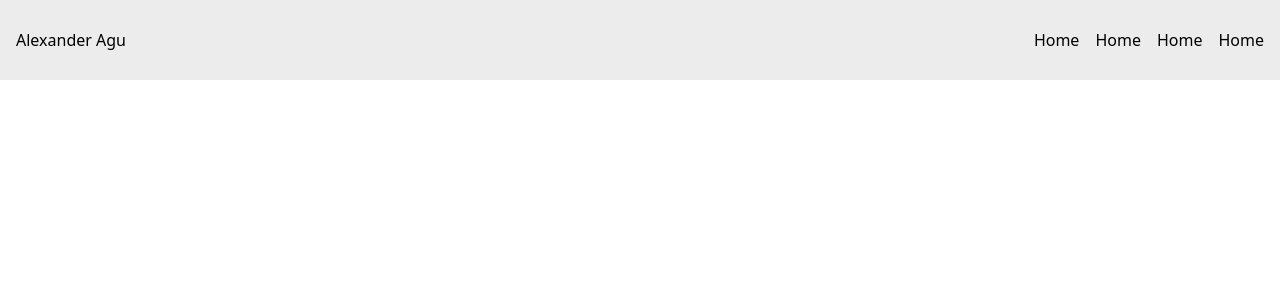
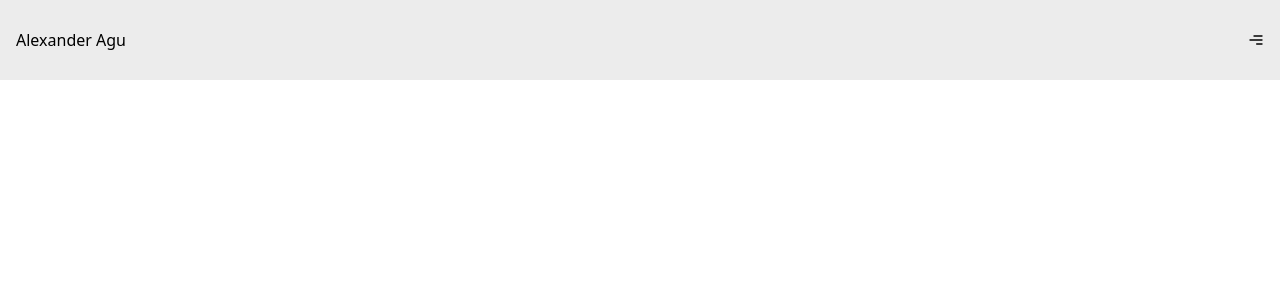
Before and after one commit to Alexander-Agu/my-portfolio-v2, a React (Vite) app: page / in a window 1280 px wide. Shown: the top 300 px of the page. Built offline with nearby package versions, Linux system fonts and the light colour scheme.

Commit message:
Created the header component

```diff
--- a/package.json
+++ b/package.json
@@ -13,6 +13,7 @@
     "@tailwindcss/vite": "^4.1.13",
     "react": "^19.1.1",
     "react-dom": "^19.1.1",
+    "react-icons": "^5.5.0",
     "tailwindcss": "^4.1.13"
   },
   "devDependencies": {
--- a/src/UI/Link/Link.tsx
+++ b/src/UI/Link/Link.tsx
@@ -1,4 +1,5 @@
 import React from 'react'
+import "./link.css";
 
 type linkProps = {
     link : string,
@@ -8,6 +9,12 @@ type linkProps = {
 
 export default function Link({link, name}: linkProps) {
   return (
-    <a href={link}>{name}</a>
+    <a href={link}
+      className='
+        hover:text-[#ff6f3c]
+      '
+    >
+      {name}
+    </a>
   )
 }
--- a/src/UI/Link/link.css
+++ b/src/UI/Link/link.css
@@ -0,0 +1 @@
+@import "tailwindcss";
--- a/src/components/Header/Header.tsx
+++ b/src/components/Header/Header.tsx
@@ -1,7 +1,15 @@
-import React from 'react'
+import React, { useState } from 'react'
+import "./header.css";
 import Link from '../../UI/Link/Link'
+import { CgMenuRight } from "react-icons/cg";
+import { RiCloseLargeFill } from "react-icons/ri";
+import { FaS } from 'react-icons/fa6';
+
 
 export default function Header() {
+    const [menuOpen, setMenuOpen] = useState(false);
+
+
     return (
         <header
             className='
@@ -20,24 +28,41 @@ export default function Header() {
 
 
             <nav
-            className='flex items-center justify-center'
-        >
-            <ul
                 className='
-                    flex items-center justify-center flex-row gap-[1rem]
+                flex items-center justify-center
                 '
             >
+                <input type="checkbox" id='sidebar' className='hidden' />
+
+                <label htmlFor="sidebar" onClick={()=> setMenuOpen(true)}>
+                    <CgMenuRight />
+                </label>
+
+                <ul
+                    className={`
+                        h-[100dvh] w-[250px] fixed right-0 top-0 p-[1rem]
+                        bg-black text-white
+                        flex items-center justify-start flex-col gap-[1rem]
+                        transform transition-transform duration-300 ease-in-out
+                        ${menuOpen ? "translate-x-0" : "translate-x-full"}
+                    `}
+                >
                     <li>
-                    <Link link='#home' name='Home' />
+                        <label htmlFor="sidebar" onClick={()=> setMenuOpen(false)}>
+                            <RiCloseLargeFill />
+                        </label>
                     </li>
                     <li>
                         <Link link='#home' name='Home' />
                     </li>
                     <li>
-                    <Link link='#home' name='Home' />
+                        <Link link='#home' name='About' />
                     </li>
                     <li>
-                    <Link link='#home' name='Home' />
+                        <Link link='#home' name='Projects' />
+                    </li>
+                    <li>
+                        <Link link='#home' name='Contact' />
                     </li>
                 </ul>
             </nav>
```
Also changed, not shown: 1 other file (tests, documents, lock files or other folders). Lines whose indentation alone changed are shown as unchanged.
